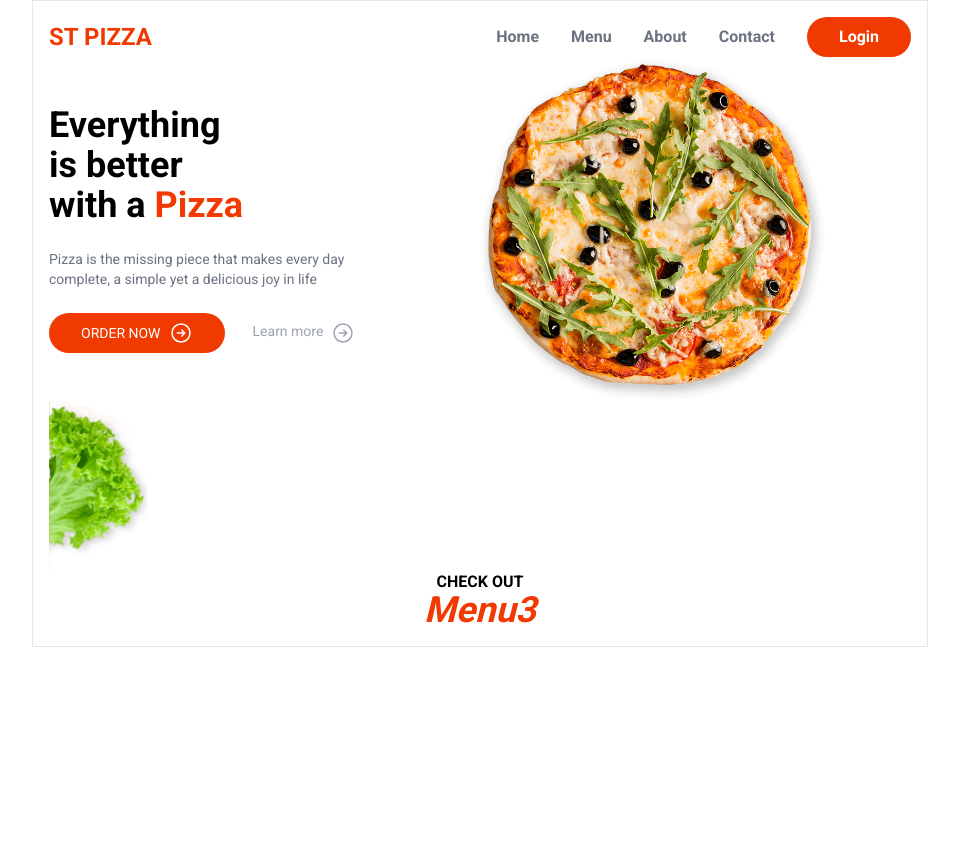
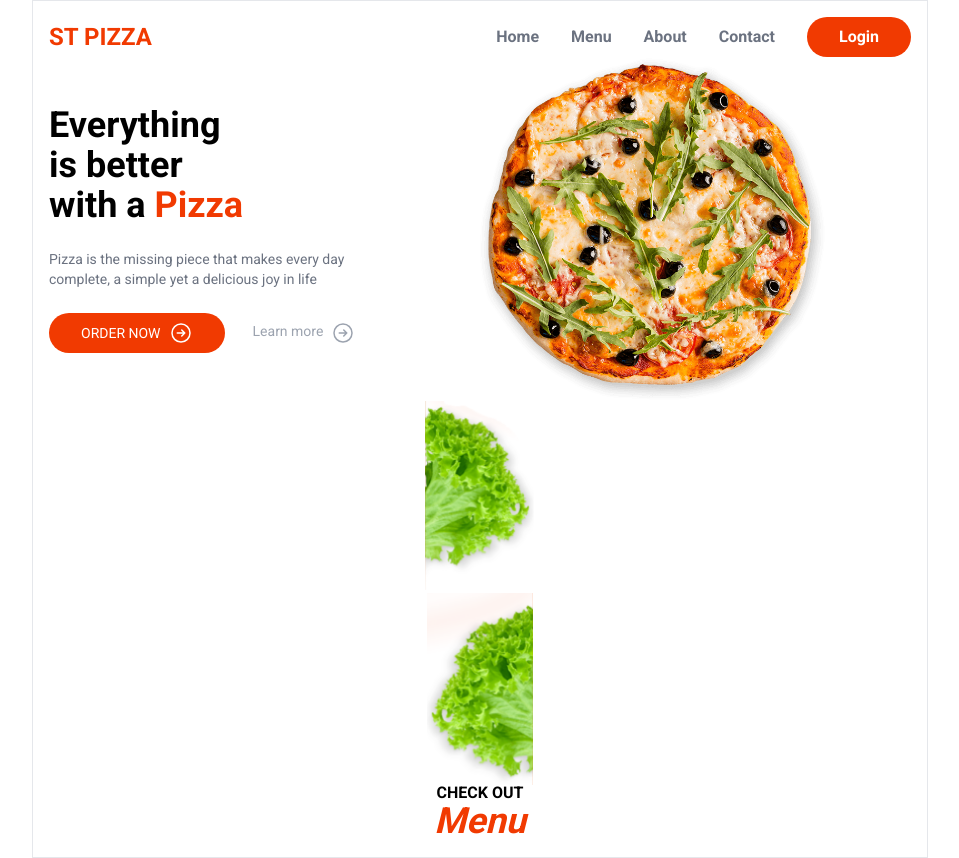
Before and after one commit to jadepeck/food-ordering-app, a Next.js app: page / in a window 1280 px wide. Shown: the whole page, without its empty margins (160-1119 px from the left). Before the commit the page ends 800 px from the top, so only its background shows below. Built offline with nearby package versions, Linux system fonts and the light colour scheme.

Commit message:
update from bx

```diff
--- a/package.json
+++ b/package.json
@@ -9,9 +9,10 @@
     "lint": "next lint"
   },
   "dependencies": {
-    "next": "^14.1.0",
+    "next": "^14.1.4",
     "react": "^18",
-    "react-dom": "^18"
+    "react-dom": "^18",
+    "sharp": "^0.33.3"
   },
   "devDependencies": {
     "autoprefixer": "^10.0.1",
--- a/src/components/layout/HomeMenu.js
+++ b/src/components/layout/HomeMenu.js
@@ -3,12 +3,17 @@ import Image from 'next/image';
 export default function HomeMenu() {
   return (
     <section className="">
-      <div>
-        <Image src={'/sallad1.png'} width={'100'} height={'100'} alt={'sallad'} />
+      <div className="h-48 relative">
+        <Image src={'/sallad1.png'} layout={'fill'}
+        objectFit={'contain'} alt={'sallad'} />
+      </div>
+      <div className="h-48 relative">
+        <Image src={'/sallad2.png'} layout={'fill'}
+        objectFit={'contain'} alt={'sallad'} />
       </div>
       <div className="text-center">
         <h3 className="uppercase text-grap-600 font-semibold leading-4">Check out</h3>
-        <h2 className="text-primary font-bold text-4xl italic">Menu3</h2>
+        <h2 className="text-primary font-bold text-4xl italic">Menu</h2>
       </div>
     </section>
   );
```
Also changed, not shown: 1 other file (tests, documents, lock files or other folders).
